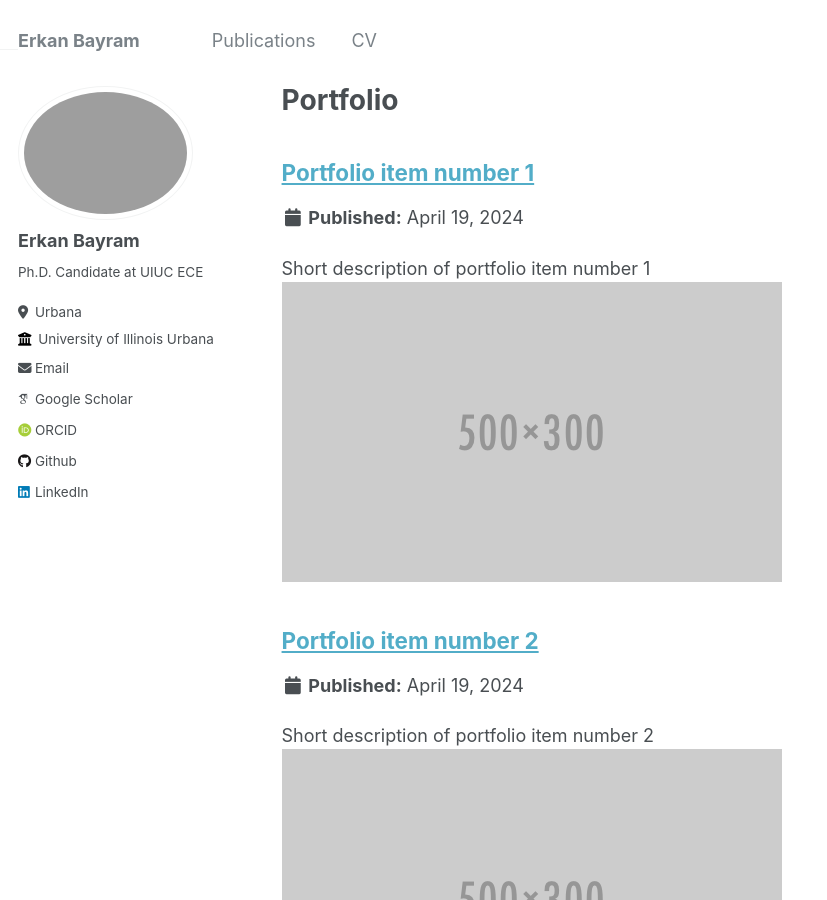
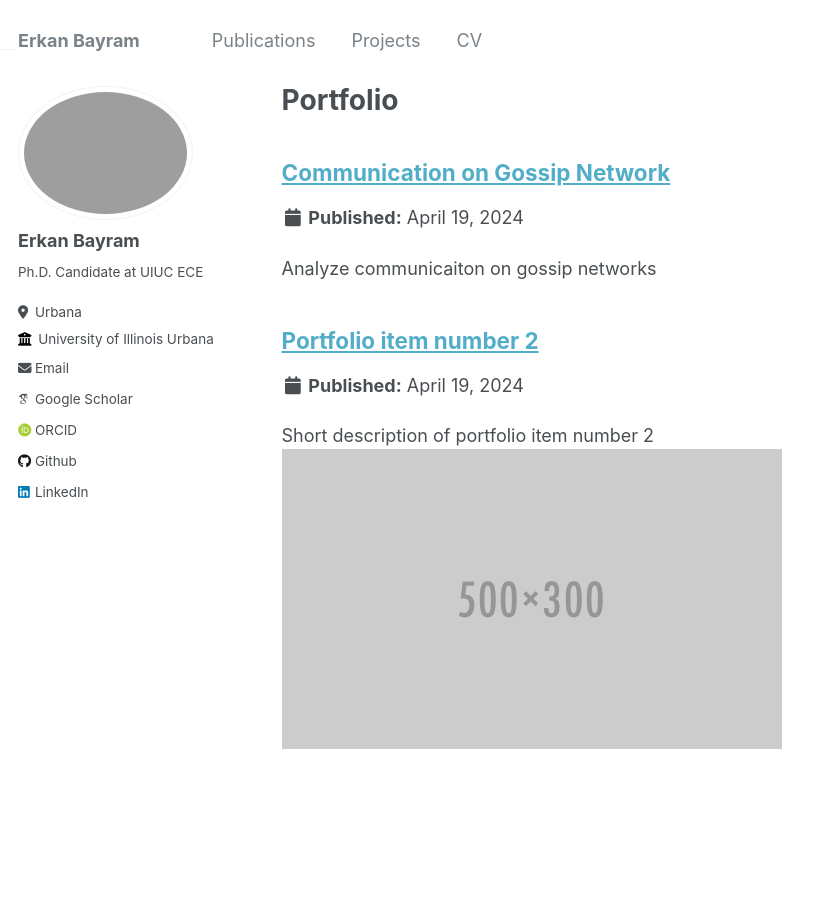
Before and after one commit to erkan1863/erkan1863.github.io, a Jekyll site: the page built from _pages/portfolio.html, in a window 1280 px wide and 900 px high. Shown: the whole window, without its empty margins (0-827 px from the left). Built offline with Jekyll 4.4.1, drawn with Linux system fonts in a browser that asks for light colours; some web fonts are replaced.

Commit message:
projects

```diff
--- a/_data/navigation.yml
+++ b/_data/navigation.yml
@@ -9,8 +9,8 @@ main:
   # - title: "Teaching"
   #   url: /teaching/
 
-  # - title: "Portfolio"
-  #   url: /portfolio/
+  - title: "Projects"
+    url: /portfolio/
 
   # - title: "Blog Posts"
   #   url: /year-archive/
--- /dev/null
+++ b/_portfolio/gossip.md
@@ -0,0 +1,11 @@
+---
+title: "Communication on Gossip Network"
+excerpt: "Analyze communicaiton on gossip networks"
+collection: portfolio
+---
+
+In this project, I have analyze the gossip network from various aspects.
+
+In [Vector-Valued Gossip over w-Holonomic Networks](https://erkan1863.github.io/publication/2023-11-08-holonomy_over_gossip), I have provided conditions for the convergence of this non-homogeneous Markov process as well as the characterization of its limit set.
+
+In [Age of (k,n)-Threshold Signature Scheme on a Gossip Network](https://erkan1863.github.io/publication/2024-02-18-age_k_n_TSS_on_gossip), I analyze (k,n)-TSS on a gossip network, in which for decryption, each receiver node requires at least different keys with the same version, shared over peer-to-peer connections.
--- a/_portfolio/portfolio-1.md
+++ /dev/null
@@ -1,7 +0,0 @@
----
-title: "Portfolio item number 1"
-excerpt: "Short description of portfolio item number 1<br/><img src='/images/500x300.png'>"
-collection: portfolio
----
-
-This is an item in your portfolio. It can be have images or nice text. If you name the file .md, it will be parsed as markdown. If you name the file .html, it will be parsed as HTML.
```
